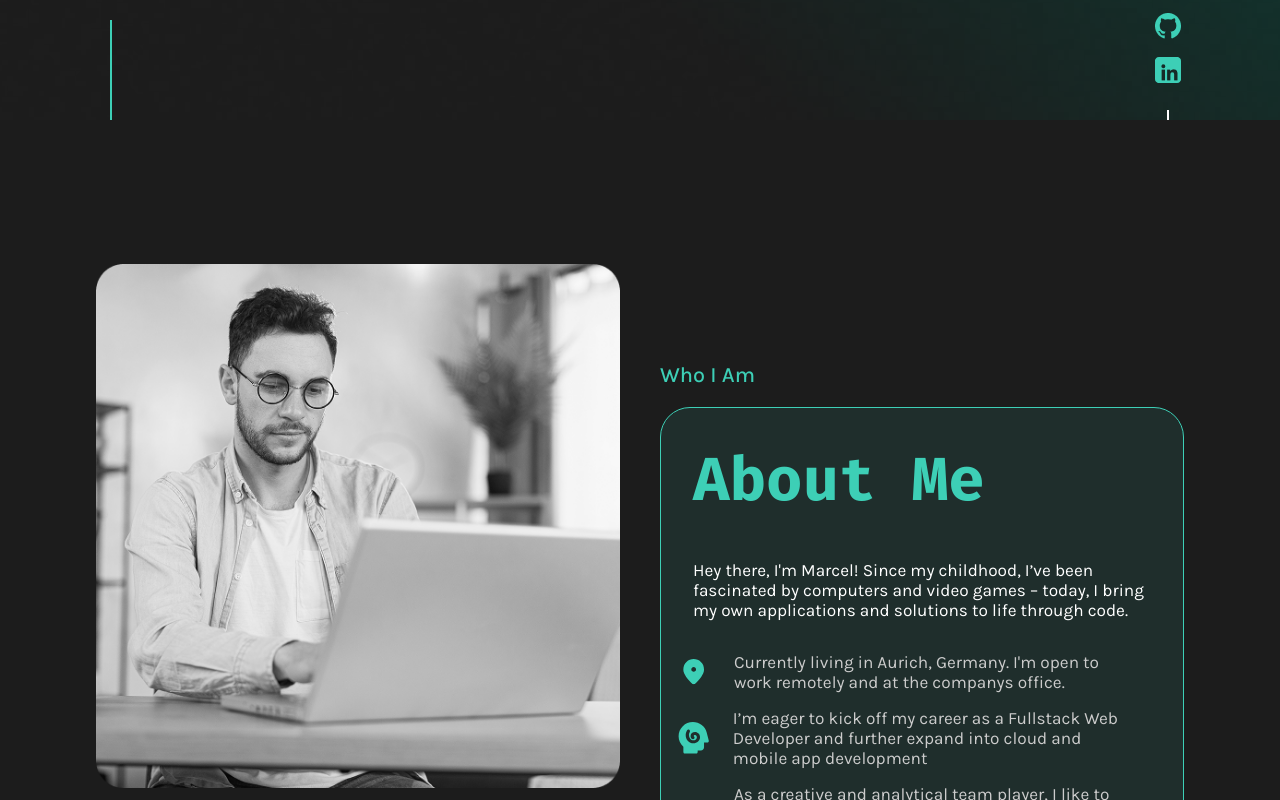
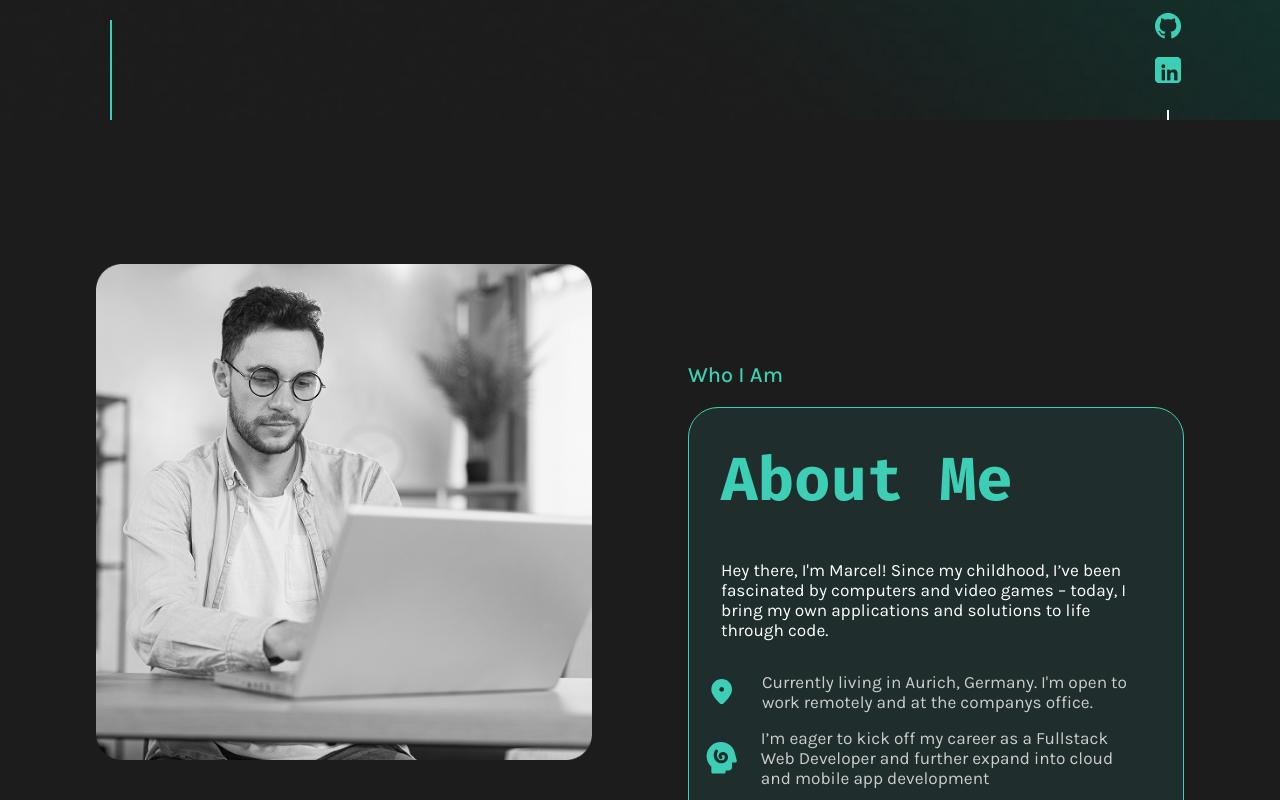
Before and after one commit to Marcel-Goehn/Portfolio, an Angular app: page / in a window 1280 px wide. Shown: the part 680-1480 px from the top of the page. Built offline with nearby package versions, Linux system fonts and the light colour scheme.

Commit message:
changed about me section layout to grid instead of flexbox

```diff
--- a/src/app/portfolio-page/about-me/about-me.component.html
+++ b/src/app/portfolio-page/about-me/about-me.component.html
@@ -1,6 +1,6 @@
 <section>
     <div class="container">
-        <div class="flex-container">
+        <div class="grid-container">
             <div class="image-container">
                 <img src="assets/img/about-me/Photo.png" alt="An image of myself">
             </div>
--- a/src/app/portfolio-page/about-me/about-me.component.scss
+++ b/src/app/portfolio-page/about-me/about-me.component.scss
@@ -9,14 +9,12 @@ section {
     @include container();
 }
 
-.flex-container {
-    @include dFlex($jc: space-between, $g: 2.5rem, $ai: flex-start);
+.grid-container {
+    display: grid;
+    grid-template-columns: repeat(2, 1fr);
+    gap: 6rem;
     padding-top: 15.125rem;
     padding-bottom: 10.375rem;
-
-    >div {
-        flex: 1;
-    }
 }
 
 .image-container {
@@ -73,18 +71,26 @@ p {
 }
 
 @media (max-width: 1100px) {
-    .flex-container {
-        flex-direction: column;
-        padding-block: 6.25rem;
-    }
 
     .image-container {
         transform: translateY(0);
     }
 }
 
-@media (max-width: 768px) {
-    .flex-container {
-        align-items: center;
+@media (max-width: 1000px) {
+    .grid-container {
+        display: block;
+        padding-block: 6.25rem;
+    }
+
+    .image-container {
+        margin-bottom: 2.5rem;
     }
 }
+
+@media (max-width: 768px) {
+    .image-container {
+        display: flex;
+        justify-content: center;
+    }
+}
```
